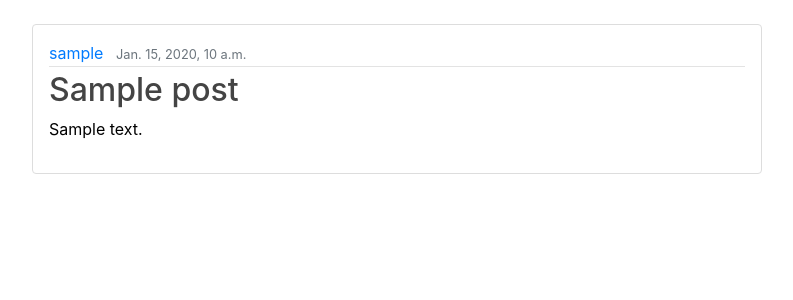
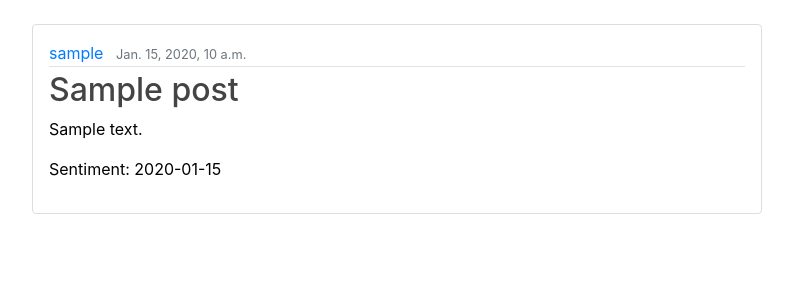
Before and after one commit to HarryJonesdev/moodboard, a Django app: page /post/1/ in a window 1280 px wide. Shown: the part 56-356 px from the top of the page, without its empty margins (53-846 px from the left). Run offline with Django 4.2, Linux system fonts and the light colour scheme; tables that the repository leaves empty hold one stand-in row (values such as "Sample post"); parts of the project's set-up code (start-up, migrations or seed data) failed here and were passed over; some libraries are stand-ins or nearby versions.

Commit message:
Added Sentiment Analysis functionality
Added Logistic regression pickles
Added Vectorizer pickles
Added sentiment functionality Posts are now analysed for sentiment along with a visual aid

```diff
--- a/moodboard/models.py
+++ b/moodboard/models.py
@@ -14,6 +14,7 @@
     text = models.TextField()
     created_date = models.DateTimeField(default=timezone.now)
     published_date = models.DateTimeField(default=timezone.now)
+    sentiment = models.CharField(max_length=10, blank=True, null=True)
 
     def publish(self):
         self.published_date = timezone.now()
--- a/moodboard/static/moodboard/main.css
+++ b/moodboard/static/moodboard/main.css
@@ -1,6 +1,6 @@
 body {
     background: #ffffff;
-    color: #1eff0065;
+    color: #000000;
     margin-top: 5rem;
   }
 
--- a/moodboard/templates/moodboard/post_detail.html
+++ b/moodboard/templates/moodboard/post_detail.html
@@ -1,4 +1,5 @@
 {% extends "moodboard/base.html" %}
+{% load static %}
 {% block content %}
 
 
@@ -18,6 +19,20 @@
 
         <h2 class="article-title">{{ object.title }}</h2>
         <p class="article-content">{{ object.text }}</p>
+        <p class="article-sentiment">Sentiment: {{ object.sentiment }}</p>
+
+        {% if object.sentiment == 'Positive' %}
+            <div style="position: relative;">
+                <img src="{% static 'moodboard/pictures/happyface.png' %}" style="position: absolute; bottom: 0; right: 0; width: 50px; height: 50px;">
+            </div>
+        {% elif object.sentiment == 'Negative' %}
+            <div style="position: relative;">
+                <img src="{% static 'moodboard/pictures/sadface.png' %}" style="position: absolute; bottom: 0; right: 0; width: 50px; height: 50px;">
+            </div>
+        {% endif %}
+
+
+
         </div>
     </article>
 
--- a/moodboard/views.py
+++ b/moodboard/views.py
@@ -1,6 +1,9 @@
 from django.shortcuts import render
 from django.http import HttpResponse
 from .models import Post
+from django.shortcuts import render, redirect
+import pickle
+from django.utils import timezone
 from django.contrib.auth.mixins import LoginRequiredMixin, UserPassesTestMixin
 from django.views.generic import (
     ListView,
@@ -31,17 +34,31 @@
     model = Post
 
 
-class CreatePostView(LoginRequiredMixin,CreateView):
+from django.shortcuts import get_object_or_404
+
+class CreatePostView(LoginRequiredMixin, CreateView):
     model = Post
-
-    # Establish form fields
     fields = ['title', 'text']
 
-
-    # Override form valid method
     def form_valid(self, form):
         form.instance.author = self.request.user
-        return super().form_valid(form)
+        form.instance.published_date = timezone.now()
+        response = super().form_valid(form)
+
+        # Get the primary key of the created post
+        post_pk = self.object.pk
+
+        # Analyze the sentiment of the created post
+        sentiment = analyze_sentiment(post_pk)
+
+        # Update the sentiment of the created post
+        post = Post.objects.get(pk=post_pk)
+        post.sentiment = sentiment
+        post.save()
+
+        return response
+
+
 
 
 class UpdatePostView(LoginRequiredMixin, UserPassesTestMixin, UpdateView):
@@ -76,6 +93,7 @@
 
 
 
+
 def about(request):
     return render(request, 'moodboard/about/')
 
@@ -83,3 +101,34 @@
 # References
 
 # https://ccbv.co.uk/
+
+# Load the pickled sentiment analysis model and vectorizer
+with open('C:\\Users\\harry\\Desktop\\final_year_project\\moodboard\\sentiment_analysis_files\\Sentiment-LR.pickle', 'rb') as f:
+    model = pickle.load(f)
+
+with open('C:\\Users\\harry\\Desktop\\final_year_project\\moodboard\\sentiment_analysis_files\\vectorizer-ngram-(1,2).pickle', 'rb') as f:
+    vectorizer = pickle.load(f)
+
+def analyze_sentiment(post_pk):
+    # Retrieve the post text from the Post model instance
+    post = Post.objects.get(pk=post_pk)
+    post_text = post.text
+
+    # Preprocess the post text using the same transformations as were used during training
+    # (Note: you may want to move these preprocessing steps into a separate function)
+    post_text = post_text.lower()  # Convert to lowercase
+    post_text = post_text.replace('\n', ' ')  # Remove line breaks
+    post_text = post_text.replace('\r', ' ')
+    post_text = post_text.replace('\t', ' ')
+    post_text = post_text.strip()  # Remove leading/trailing whitespace
+
+    # Use the vectorizer to transform the preprocessed post text into a numerical feature vector
+    feature_vector = vectorizer.transform([post_text])
+
+    # Feed the feature vector into the sentiment analysis model to obtain a predicted sentiment score
+    predicted_sentiment = model.predict(feature_vector)[0]
+
+    if predicted_sentiment == 1:
+        return 'Positive'
+    else:
+        return 'Negative'
```
Also changed, not shown: moodboard/templates/moodboard/home.html (+13 -0 lines), moodboard/utils.py (added, +12 -0 lines), moodboard/migrations/0003_post_sentiment.py (added), moodboard/pictures/happyface.png (added), moodboard/pictures/sadface.png (added), moodboard/static/moodboard/pictures/happyface.png (added), moodboard/static/moodboard/pictures/sadface.png (added), 6 other files.
